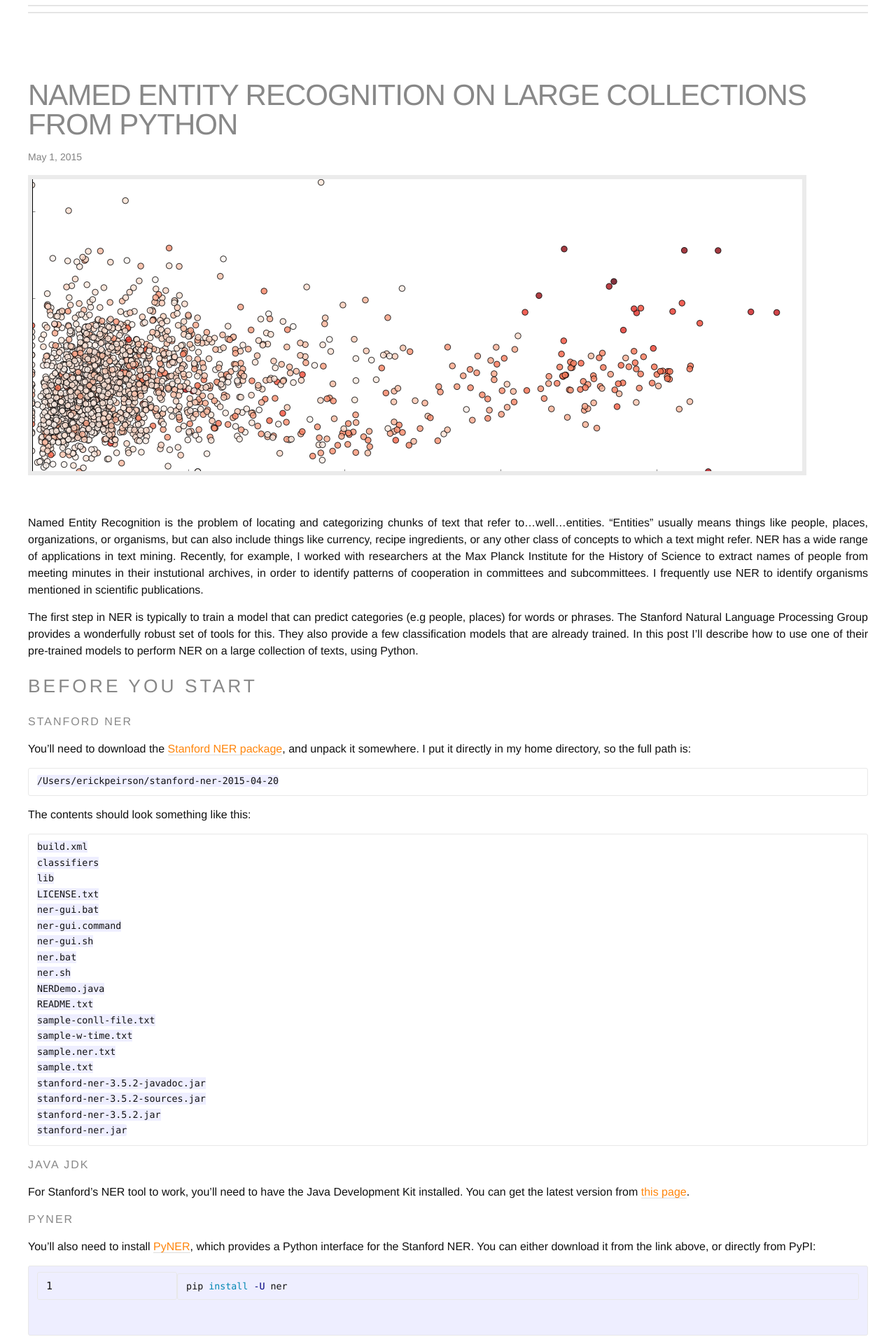
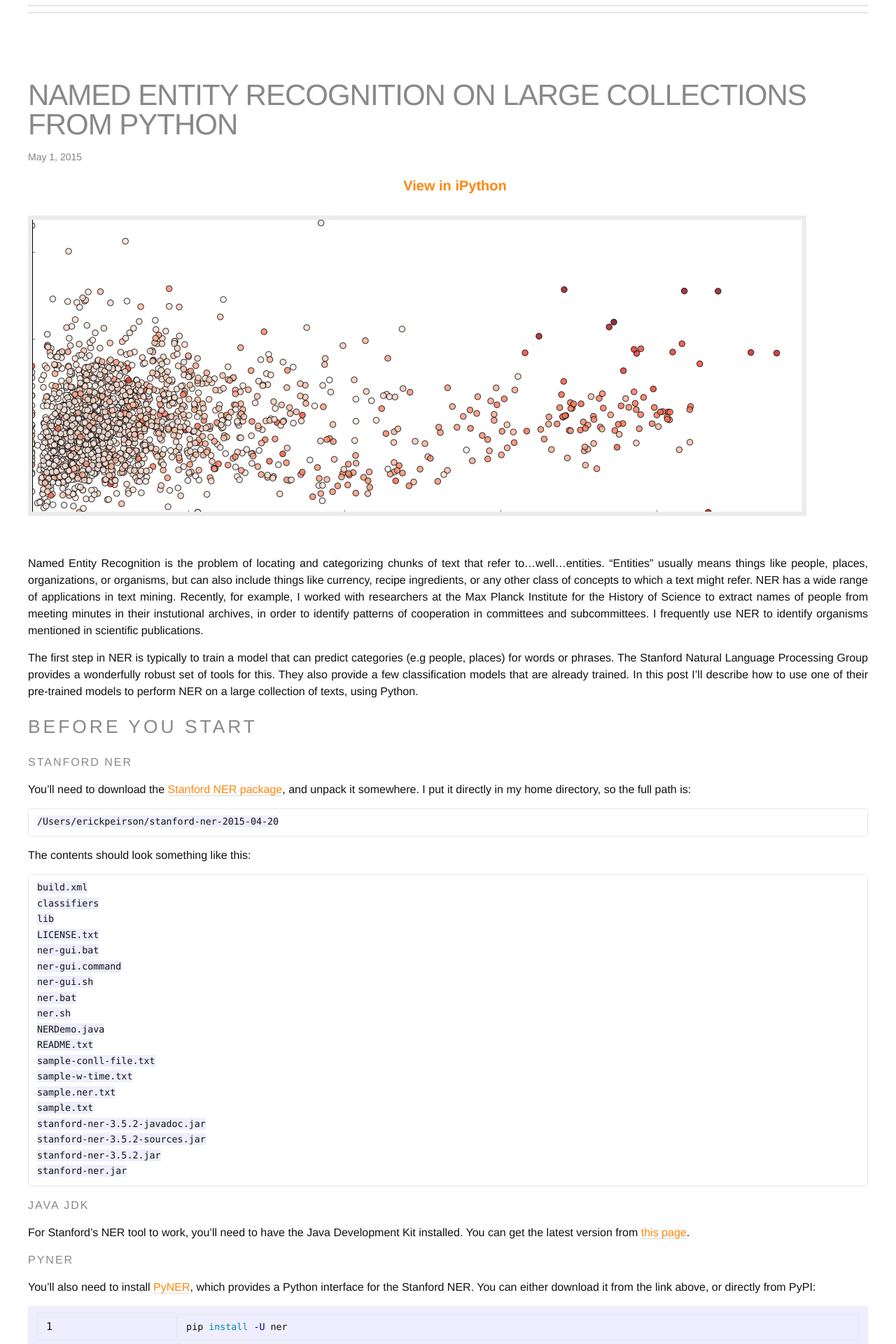
Before and after one commit to erickpeirson/pythia, a Jekyll site: the page built from _posts/2015-05-01-named-entity-recognition-on-large-collections.markdown, in a window 1280 px wide. Shown: the part 445-2365 px from the top of the page at 70% size. Built offline with Jekyll 4.4.1, drawn with Linux system fonts in a browser that asks for light colours; Markdown is read by kramdown in place of the engine named in the settings.

Commit message:
added notebook link

```diff
--- a/_layouts/post.html
+++ b/_layouts/post.html
@@ -10,6 +10,9 @@ layout: default
 						<h2 class="post-title">{{ page.title }}</h2>
 						<p class="post-meta">{{ page.date | date: "%b %-d, %Y" }}{% if page.author %} • {{ page.author }}{% endif %}{% if page.meta %} • {{ page.meta }}{% endif %}</p>
 					</header>
+					{% if page.notebook %}
+					<div class="notebook-link"><span class="notebook-link-inner"><a href="{{site.baseurl}}/{{ page.notebook }}">View in iPython</a></span></div>
+					{% endif %}
 					{% if page.image %}
 					<span><img  class="image featured" src="{{ site.baseurl }}/images/{{ page.image }}"/></span>
 					{% endif %}
--- a/_posts/2015-05-01-named-entity-recognition-on-large-collections.markdown
+++ b/_posts/2015-05-01-named-entity-recognition-on-large-collections.markdown
@@ -5,6 +5,7 @@ date:		2015-05-01 11:52:38
 categories:	Python
 image: "ner_tags_crop.png"
 short: 	"In this post I'll describe how to use the Stanford NER classifier to perform Named Entity Recognition on a large collection of texts, in Python."
+notebook:   "http://nbviewer.ipython.org/github/erickpeirson/pythia/blob/master/2015-01-01-named-entity-recognition-on-large-collections.ipynb"
 ---
 
 Named Entity Recognition is the problem of locating and categorizing chunks of text that refer to...well...entities. "Entities" usually means things like people, places, organizations, or organisms, but can also include things like currency, recipe ingredients, or any other class of concepts to which a text might refer. NER has a wide range of applications in text mining. Recently, for example, I worked with researchers at the Max Planck Institute for the History of Science to extract names of people from meeting minutes in their instutional archives, in order to identify patterns of cooperation in committees and subcommittees. I frequently use NER to identify organisms mentioned in scientific publications.
--- a/css/style.css
+++ b/css/style.css
@@ -876,3 +876,23 @@
 		border-top: solid 2px #e5e5e5;
 		text-align: center;
 	}
+
+.notebook-link {
+    width: 100%;
+    height: 3em;
+    text-align: center;
+    margin: 10px 10px 10px 10px;
+
+}
+
+.notebook-link-inner {
+        width: 300px;
+        height: 3em;
+}
+
+.notebook-link a {
+    text-decoration: none;
+    border: 0px;
+    font-weight: bold;
+    font-size: 1.25em;
+}
--- a/index.html
+++ b/index.html
@@ -27,6 +27,9 @@ layout: default
 										<header>
 											<h2><a href="{{ post.url | prepend: site.baseurl  }}" class="post-title">{{ post.title }}</a></h2>
 										</header>
+                                        {% if post.notebook %}
+                                        <div style="margin-bottom:10px;"><span><a href="{{ post.notebook }}" style="border:0px;">View in iPython</a></span></div>
+                                        {% endif %}
 										{% if post.image %}
 											<a href="{{ post.url | prepend: site.baseurl  }}" class="image featured"><img src="{{ site.baseurl}}images/{{ post.image }}" alt="" /></a>
 										{% endif %}
```
